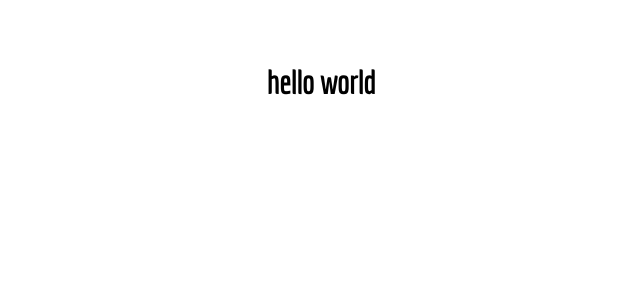
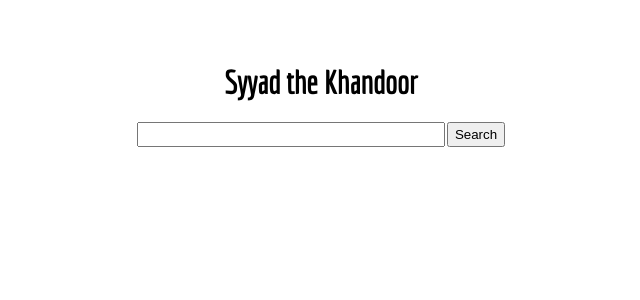
Before and after one commit to KhanDoors/hookshomepage, a React (Create React App) app: page / in a window 1280 px wide. Shown: the top 300 px of the page, without its empty margins (319-959 px from the left). Built offline with nearby package versions, Linux system fonts and the light colour scheme.

Commit message:
awesome so far

```diff
--- a/src/App.js
+++ b/src/App.js
@@ -1,13 +1,36 @@
-import React, { Component } from "react";
+import React, { useState } from "react";
 
-class App extends Component {
-  render() {
-    return (
-      <div className="App">
-        <h1>hello world</h1>
+const App = () => {
+  const [userQuery, setUserQuery] = useState("");
+
+  const updateUserQuery = e => {
+    console.log("userQuery", userQuery);
+    setUserQuery(e.target.value);
+  };
+
+  const handleKeyPress = e => {
+    if (e.key === "Enter") {
+      searchQuery();
+    }
+  };
+
+  const searchQuery = () => {
+    window.open(`https://google.com/search?q=${userQuery}`, "_blank");
+  };
+
+  return (
+    <div>
+      <h1>Syyad the Khandoor</h1>
+      <div className="form">
+        <input
+          value={userQuery}
+          onChange={updateUserQuery}
+          onKeyPress={handleKeyPress}
+        />
+        <button onClick={searchQuery}>Search</button>
       </div>
-    );
-  }
-}
+    </div>
+  );
+};
 
 export default App;
```
